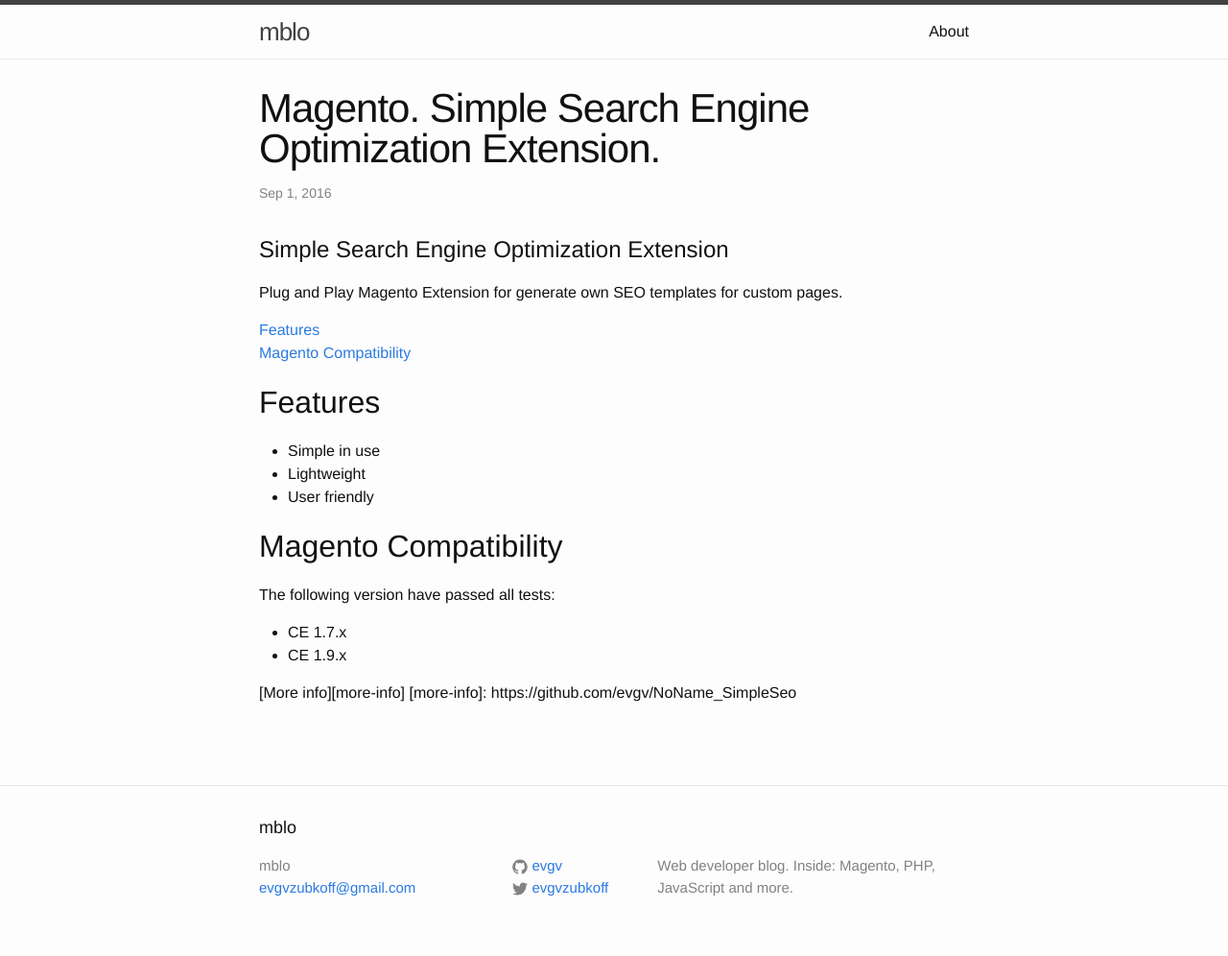
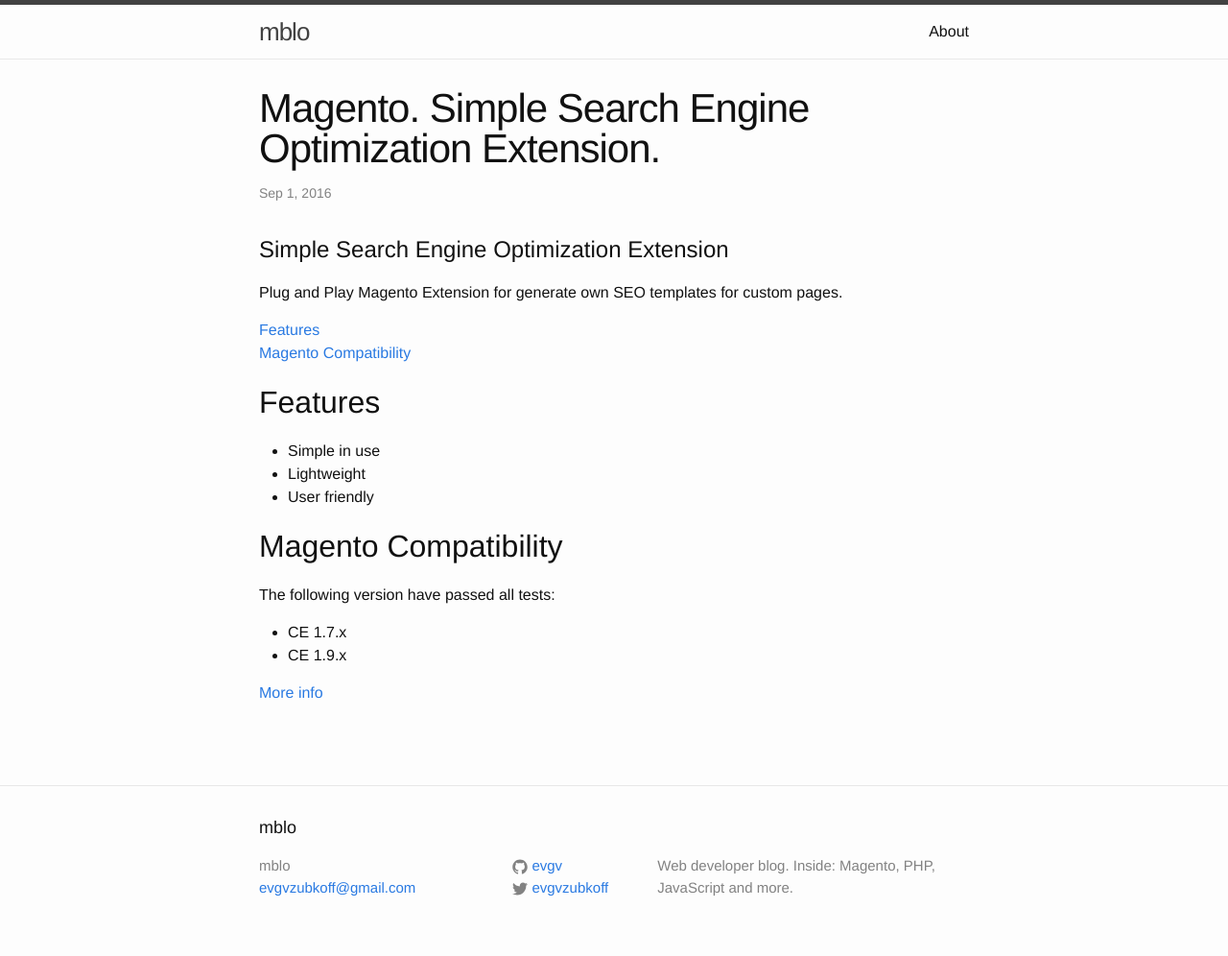
Before and after one commit to evgv/evgv.github.io, a Jekyll site: the page built from _posts/2016-09-01-magento-simplple-seo-extension.markdown, in a window 1280 px wide. Shown: the whole page at 96% size. Built offline with Jekyll 4.4.1, drawn with Linux system fonts in a browser that asks for light colours; comment, search, counter and statistics services are not loaded.

Commit message:
Update 2016-09-01-magento-simplple-seo-extension.markdown

```diff
--- a/_posts/2016-09-01-magento-simplple-seo-extension.markdown
+++ b/_posts/2016-09-01-magento-simplple-seo-extension.markdown
@@ -21,5 +21,4 @@
 - CE 1.7.x
 - CE 1.9.x
 
-[More info][more-info]
-[more-info]: https://github.com/evgv/NoName_SimpleSeo
+[More info](https://github.com/evgv/NoName_SimpleSeo)
```
